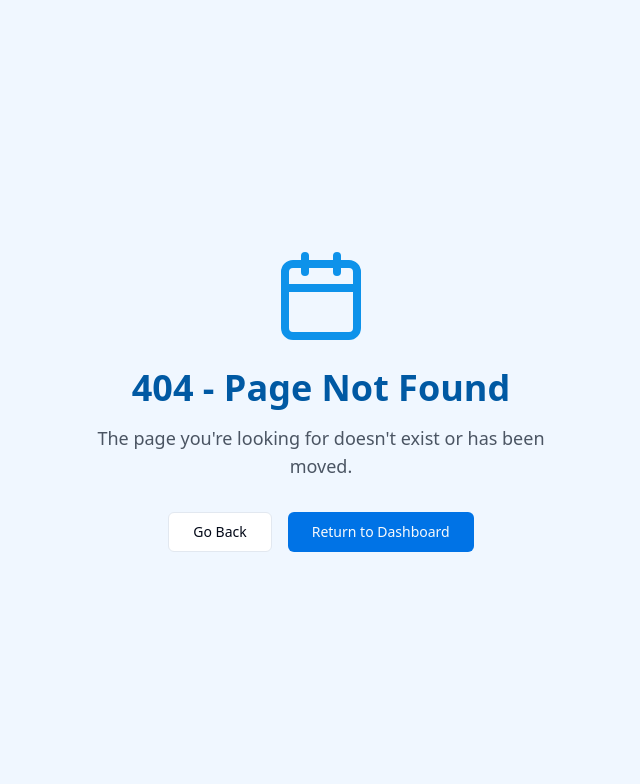
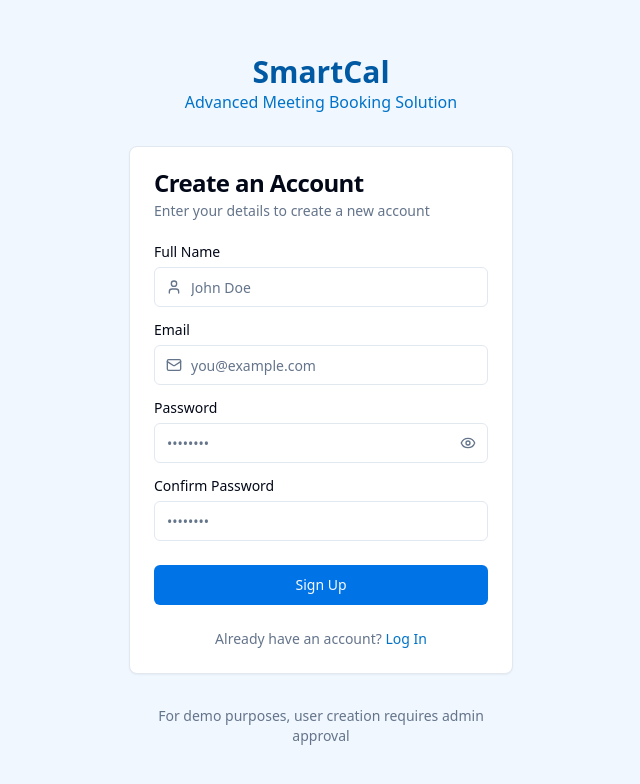
Before and after one commit to barbaraprim30/smartcal-meeting-scribe, a React (Vite) app: page /signup in a window 1280 px wide. Before the commit this address had no page. Shown: the top 784 px of the page, without its empty margins (319-959 px from the left). Built offline with nearby package versions, Linux system fonts and the light colour scheme.

Commit message:
Add sign up page
Create the sign up page and related components.

```diff
--- a/src/App.tsx
+++ b/src/App.tsx
@@ -9,6 +9,7 @@ import { useState, useEffect } from "react";
 // Auth Pages
 import Login from "./pages/Login";
 import ForgotPassword from "./pages/ForgotPassword";
+import Signup from "./pages/Signup";
 
 // Layout
 import MainLayout from "./components/layout/MainLayout";
@@ -72,6 +73,7 @@ const App = () => {
             {/* Auth Routes - accessible when not authenticated */}
             <Route path="/login" element={isAuthenticated ? <Navigate to="/dashboard" /> : <Login />} />
             <Route path="/forgot-password" element={<ForgotPassword />} />
+            <Route path="/signup" element={isAuthenticated ? <Navigate to="/dashboard" /> : <Signup />} />
 
             {/* Protected Routes - require authentication */}
             <Route element={isAuthenticated ? <MainLayout /> : <Navigate to="/login" />}>
--- a/src/components/auth/LoginForm.tsx
+++ b/src/components/auth/LoginForm.tsx
@@ -1,6 +1,6 @@
 
 import React, { useState } from 'react';
-import { useNavigate } from 'react-router-dom';
+import { useNavigate, Link } from 'react-router-dom';
 import { Button } from '@/components/ui/button';
 import { Input } from '@/components/ui/input';
 import { Label } from '@/components/ui/label';
@@ -135,11 +135,19 @@ const LoginForm: React.FC = () => {
           </form>
         )}
       </CardContent>
-      <CardFooter className="flex justify-center">
+      <CardFooter className="flex flex-col gap-2">
         {!showTwoFactor && (
-          <Button variant="link" className="px-0" onClick={() => navigate('/forgot-password')}>
-            Forgot your password?
-          </Button>
+          <>
+            <Button variant="link" className="px-0" onClick={() => navigate('/forgot-password')}>
+              Forgot your password?
+            </Button>
+            <div className="text-sm text-muted-foreground">
+              Don't have an account?{" "}
+              <Link to="/signup" className="text-smartcal-600 hover:underline">
+                Sign Up
+              </Link>
+            </div>
+          </>
         )}
       </CardFooter>
     </Card>
--- /dev/null
+++ b/src/components/auth/SignupForm.tsx
@@ -0,0 +1,165 @@
+
+import React, { useState } from 'react';
+import { useNavigate, Link } from 'react-router-dom';
+import { Button } from '@/components/ui/button';
+import { Input } from '@/components/ui/input';
+import { Label } from '@/components/ui/label';
+import { Card, CardContent, CardDescription, CardFooter, CardHeader, CardTitle } from '@/components/ui/card';
+import { useToast } from '@/hooks/use-toast';
+import { EyeIcon, EyeOffIcon, UserIcon, MailIcon } from 'lucide-react';
+
+const SignupForm: React.FC = () => {
+  const [name, setName] = useState('');
+  const [email, setEmail] = useState('');
+  const [password, setPassword] = useState('');
+  const [confirmPassword, setConfirmPassword] = useState('');
+  const [showPassword, setShowPassword] = useState(false);
+  const [isLoading, setIsLoading] = useState(false);
+
+  const navigate = useNavigate();
+  const { toast } = useToast();
+
+  const handleSignup = async (e: React.FormEvent) => {
+    e.preventDefault();
+
+    // Basic validation
+    if (password !== confirmPassword) {
+      toast({
+        title: "Passwords don't match",
+        description: "Please make sure your passwords match.",
+        variant: "destructive"
+      });
+      return;
+    }
+
+    setIsLoading(true);
+
+    try {
+      // Simulating API call
+      await new Promise(resolve => setTimeout(resolve, 1500));
+
+      toast({
+        title: "Registration Successful",
+        description: "Your account has been created and is pending approval.",
+      });
+
+      // Redirect to login page after successful signup
+      setTimeout(() => {
+        navigate('/login');
+      }, 2000);
+    } catch (error) {
+      toast({
+        title: "Registration Failed",
+        description: "There was an error creating your account.",
+        variant: "destructive"
+      });
+    } finally {
+      setIsLoading(false);
+    }
+  };
+
+  const togglePasswordVisibility = () => {
+    setShowPassword(!showPassword);
+  };
+
+  return (
+    <Card className="w-full">
+      <CardHeader>
+        <CardTitle>Create an Account</CardTitle>
+        <CardDescription>
+          Enter your details to create a new account
+        </CardDescription>
+      </CardHeader>
+      <CardContent>
+        <form onSubmit={handleSignup}>
+          <div className="grid gap-4">
+            <div className="grid gap-2">
+              <Label htmlFor="name">Full Name</Label>
+              <div className="relative">
+                <UserIcon className="absolute left-3 top-3 h-4 w-4 text-muted-foreground" />
+                <Input
+                  id="name"
+                  placeholder="John Doe"
+                  className="pl-9"
+                  value={name}
+                  onChange={(e) => setName(e.target.value)}
+                  required
+                />
+              </div>
+            </div>
+
+            <div className="grid gap-2">
+              <Label htmlFor="email">Email</Label>
+              <div className="relative">
+                <MailIcon className="absolute left-3 top-3 h-4 w-4 text-muted-foreground" />
+                <Input
+                  id="email"
+                  type="email"
+                  placeholder="you@example.com"
+                  className="pl-9"
+                  value={email}
+                  onChange={(e) => setEmail(e.target.value)}
+                  required
+                />
+              </div>
+            </div>
+
+            <div className="grid gap-2">
+              <Label htmlFor="password">Password</Label>
+              <div className="relative">
+                <Input
+                  id="password"
+                  type={showPassword ? "text" : "password"}
+                  placeholder="••••••••"
+                  className="pr-9"
+                  value={password}
+                  onChange={(e) => setPassword(e.target.value)}
+                  required
+                />
+                <Button
+                  type="button"
+                  variant="ghost"
+                  size="icon"
+                  className="absolute right-0 top-0 h-full px-3 py-2 text-muted-foreground"
+                  onClick={togglePasswordVisibility}
+                >
+                  {showPassword ? (
+                    <EyeOffIcon className="h-4 w-4" />
+                  ) : (
+                    <EyeIcon className="h-4 w-4" />
+                  )}
+                </Button>
+              </div>
+            </div>
+
+            <div className="grid gap-2">
+              <Label htmlFor="confirmPassword">Confirm Password</Label>
+              <Input
+                id="confirmPassword"
+                type={showPassword ? "text" : "password"}
+                placeholder="••••••••"
+                value={confirmPassword}
+                onChange={(e) => setConfirmPassword(e.target.value)}
+                required
+              />
+            </div>
+
+            <Button disabled={isLoading} className="w-full mt-2" type="submit">
+              {isLoading ? "Creating Account..." : "Sign Up"}
+            </Button>
+          </div>
+        </form>
+      </CardContent>
+      <CardFooter className="flex justify-center">
+        <div className="text-sm text-muted-foreground">
+          Already have an account?{" "}
+          <Link to="/login" className="text-smartcal-600 hover:underline">
+            Log In
+          </Link>
+        </div>
+      </CardFooter>
+    </Card>
+  );
+};
+
+export default SignupForm;
--- /dev/null
+++ b/src/pages/Signup.tsx
@@ -0,0 +1,24 @@
+
+import React from 'react';
+import SignupForm from '@/components/auth/SignupForm';
+
+const Signup: React.FC = () => {
+  return (
+    <div className="min-h-screen flex items-center justify-center bg-smartcal-50">
+      <div className="p-8 w-full max-w-md">
+        <div className="text-center mb-8">
+          <h1 className="text-3xl font-bold text-smartcal-700">SmartCal</h1>
+          <p className="text-smartcal-600">Advanced Meeting Booking Solution</p>
+        </div>
+
+        <SignupForm />
+
+        <div className="mt-8 text-center text-sm text-muted-foreground">
+          <p>For demo purposes, user creation requires admin approval</p>
+        </div>
+      </div>
+    </div>
+  );
+};
+
+export default Signup;
```
